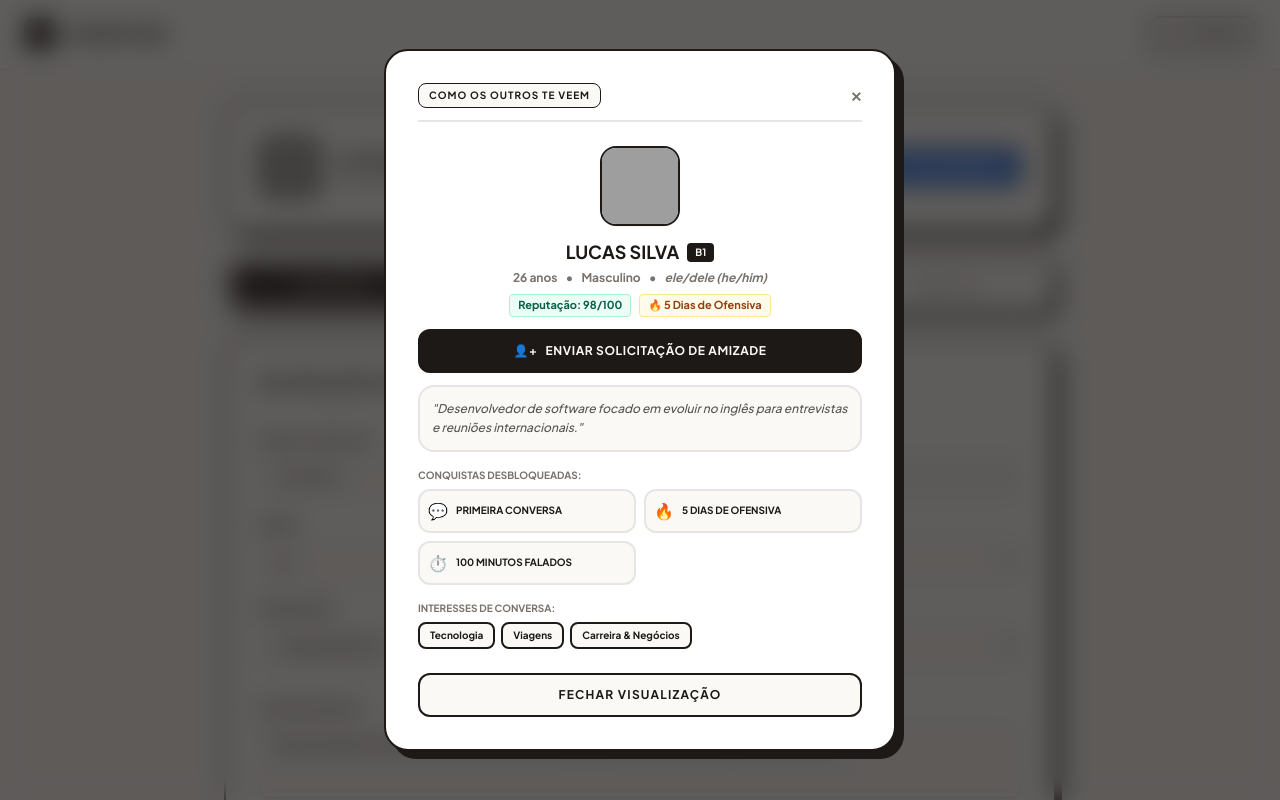
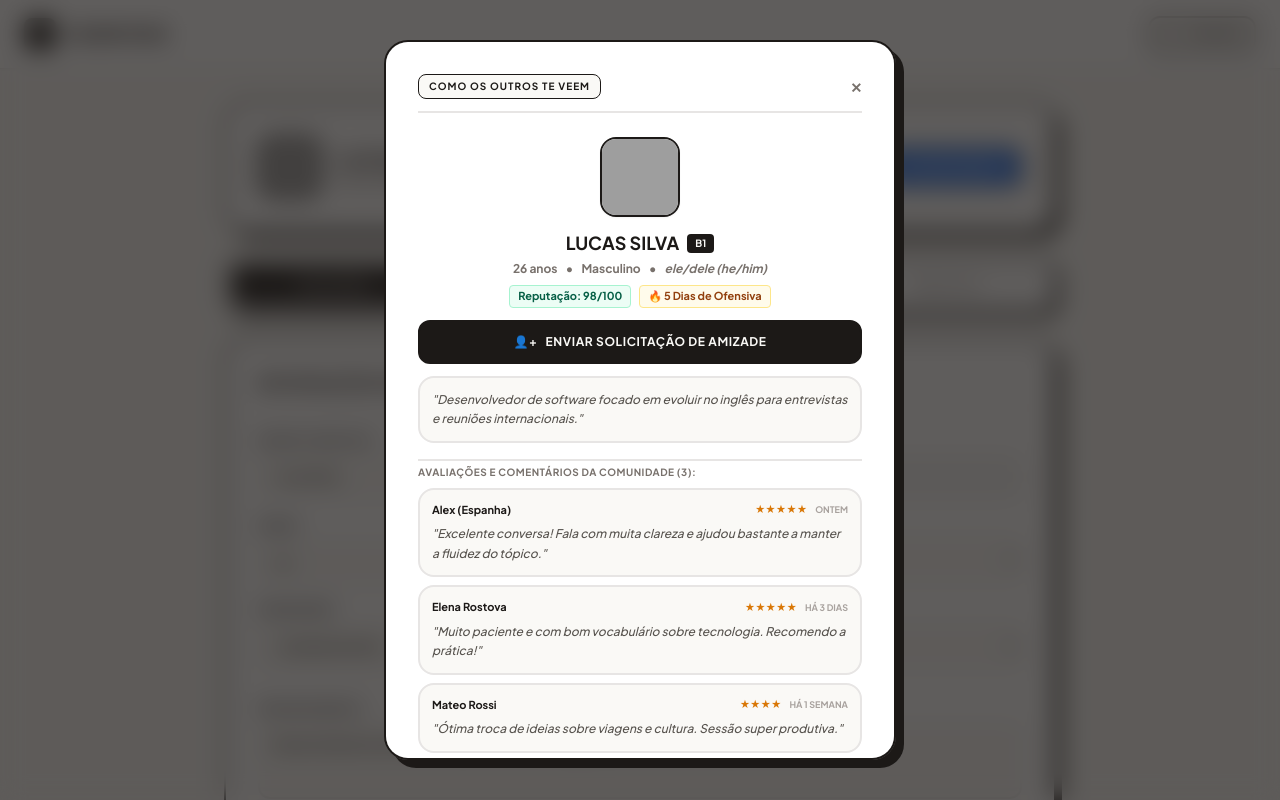
Before and after one commit to RikelmyRabelo/SideBySide, a React (Vite) app: page /profile in a window 1280 px wide. Both pictures are taken after a click on the button "VER PERFIL PÚBLICO". Shown: the top 800 px of the page. Built offline with nearby package versions, Linux system fonts and the light colour scheme; grey boxes are pictures that could not be loaded.

Commit message:
feat(profile): add received feedback and ratings section to public preview modal

```diff
--- a/src/pages/Profile.tsx
+++ b/src/pages/Profile.tsx
@@ -83,6 +83,31 @@ export const Profile: React.FC = () => {
     'Tecnologia',
     'Viagens',
     'Carreira & Negócios',
+  ]);
+
+  // Histórico de Comentários / Avaliações Recebidas de Outros Usuários
+  const [receivedFeedback] = useState([
+    {
+      id: 'fb-1',
+      author: 'Alex (Espanha)',
+      rating: 5,
+      date: 'Ontem',
+      comment: 'Excelente conversa! Fala com muita clareza e ajudou bastante a manter a fluidez do tópico.',
+    },
+    {
+      id: 'fb-2',
+      author: 'Elena Rostova',
+      rating: 5,
+      date: 'Há 3 dias',
+      comment: 'Muito paciente e com bom vocabulário sobre tecnologia. Recomendo a prática!',
+    },
+    {
+      id: 'fb-3',
+      author: 'Mateo Rossi',
+      rating: 4,
+      date: 'Há 1 semana',
+      comment: 'Ótima troca de ideias sobre viagens e cultura. Sessão super produtiva.',
+    },
   ]);
 
   // Biblioteca de tópicos por categoria
@@ -1069,6 +1094,34 @@ export const Profile: React.FC = () => {
                 "{bio || 'Sem biografia informada.'}"
               </p>
 
+              {/* Seção SBS-62: Comentários e Avaliações Recebidas da Comunidade */}
+              <div className="flex flex-col gap-2 w-full pt-1 text-left border-t-2 border-[#E7E5E4] mt-1">
+                <span className="text-[10px] font-black uppercase text-[#78716C] tracking-wider">
+                  Avaliações e Comentários da Comunidade ({receivedFeedback.length}):
+                </span>
+                <div className="flex flex-col gap-2">
+                  {receivedFeedback.map((fb) => (
+                    <div
+                      key={fb.id}
+                      className="bg-[#FAF9F6] p-3 rounded-2xl border-2 border-[#E7E5E4] flex flex-col gap-1.5"
+                    >
+                      <div className="flex justify-between items-center">
+                        <span className="text-[11px] font-black text-[#1C1917]">{fb.author}</span>
+                        <div className="flex items-center gap-2">
+                          <span className="text-[10px] font-black text-amber-600">
+                            {'★'.repeat(fb.rating)}
+                          </span>
+                          <span className="text-[9px] font-bold text-[#A8A29E] uppercase">{fb.date}</span>
+                        </div>
+                      </div>
+                      <p className="text-xs text-[#57534E] font-medium italic leading-relaxed">
+                        "{fb.comment}"
+                      </p>
+                    </div>
+                  ))}
+                </div>
+              </div>
+
               <div className="flex flex-col gap-1.5 w-full pt-1 text-left">
                 <span className="text-[10px] font-black uppercase text-[#78716C]">
                   Conquistas Desbloqueadas:
```
